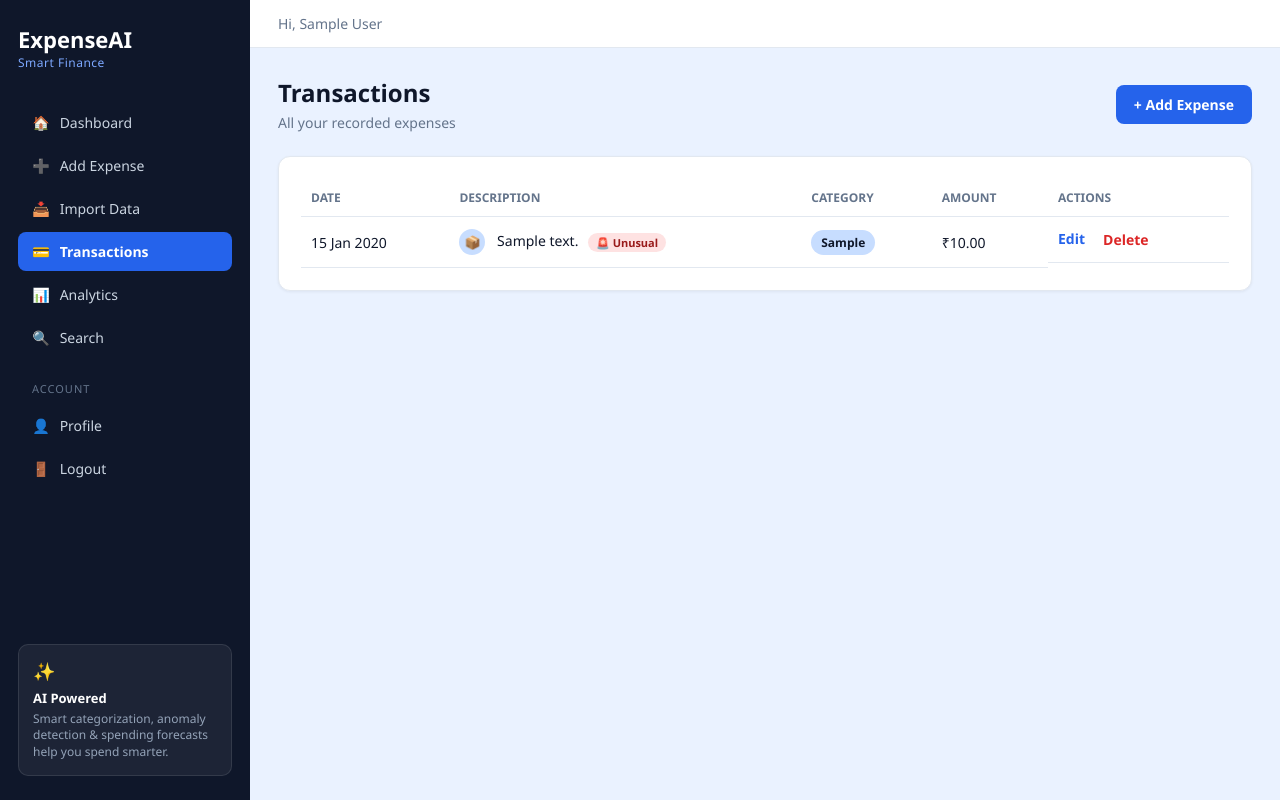
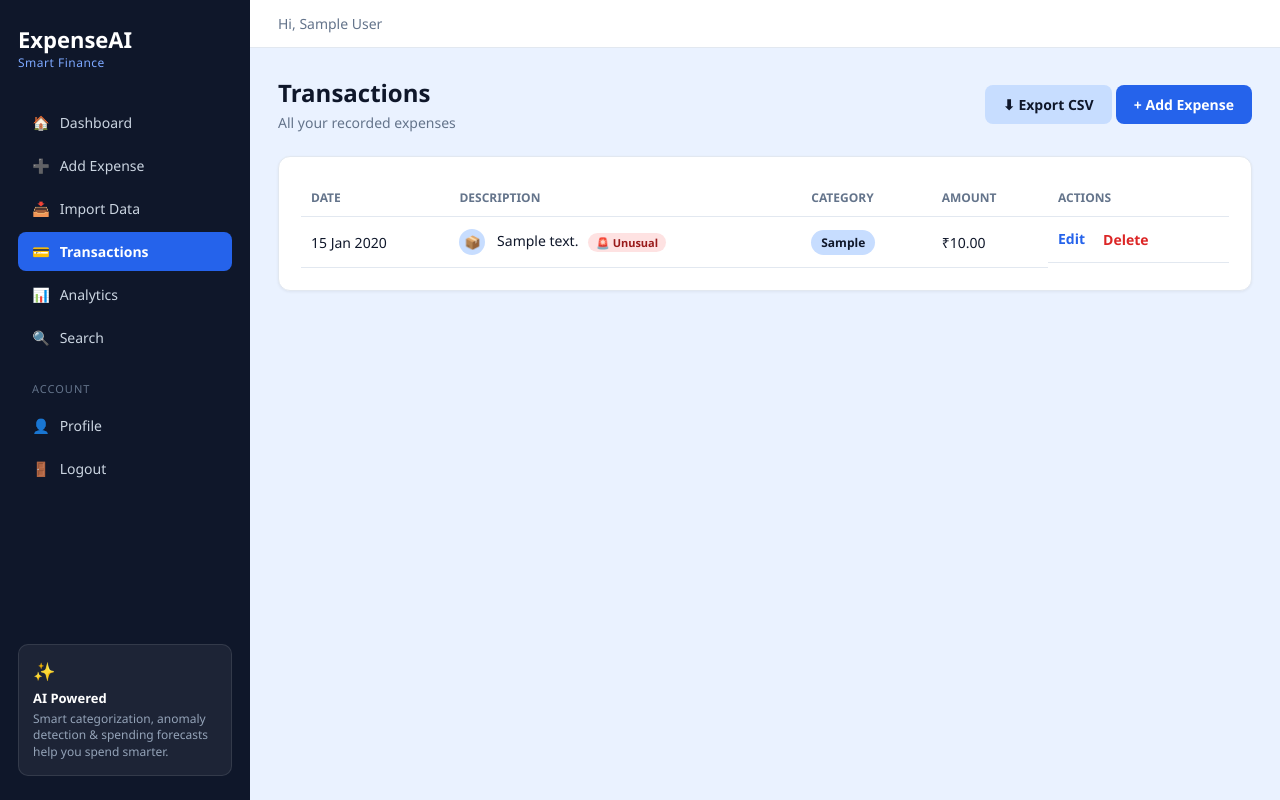
Before and after one commit to muzakkiratah/EXPENSE-AI-TRACKER-2.0, a Flask app: page /expenses in a window 1280 px wide. Run offline with Flask 3, Linux system fonts and the light colour scheme; the visitor is signed in with stand-in values (Sample User, id 1); tables that the repository leaves empty hold one stand-in row (values such as "Sample post").

Commit message:
Add export button for expenses in expenses.html

```diff
--- a/templates/expenses.html
+++ b/templates/expenses.html
@@ -12,7 +12,12 @@
     <h1>Transactions</h1>
     <p>All your recorded expenses</p>
   </div>
-  <a href="{{ url_for('add_expense') }}" class="btn-primary">+ Add Expense</a>
+  <div class="page-header-actions">
+    {% if expenses %}
+      <a href="{{ url_for('export_expenses') }}" class="btn-secondary">⬇ Export CSV</a>
+    {% endif %}
+    <a href="{{ url_for('add_expense') }}" class="btn-primary">+ Add Expense</a>
+  </div>
 </div>
 
 <div class="card">
```
